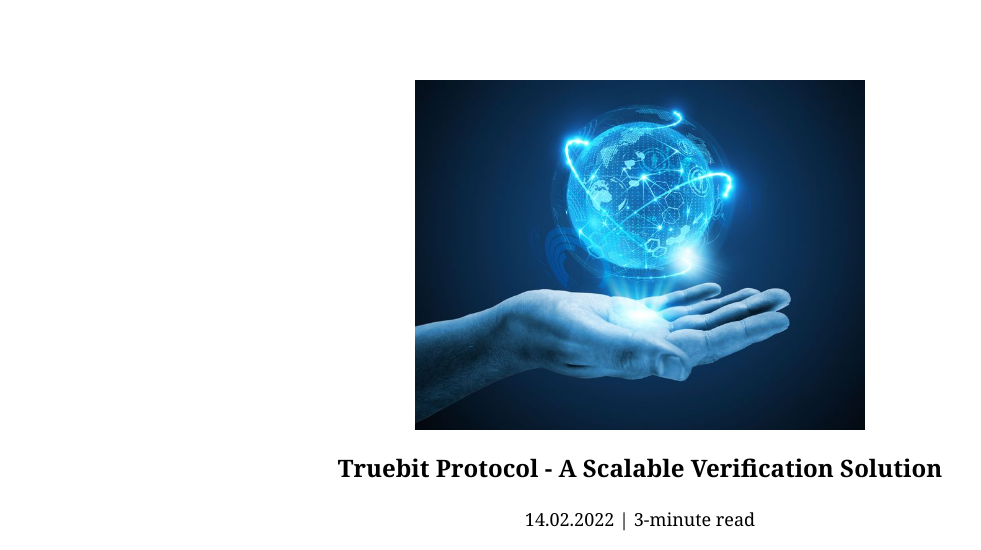
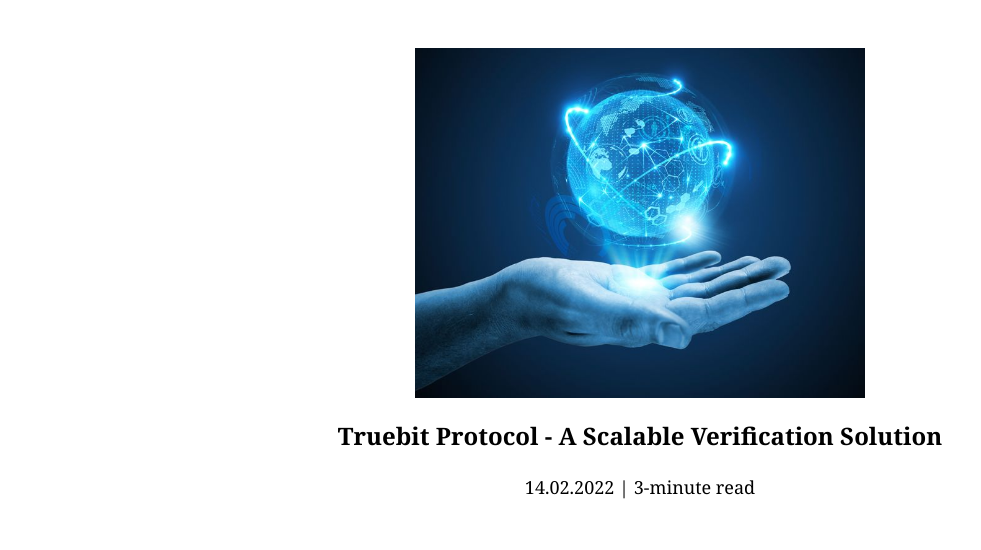
Before and after one commit to nesilozer/blog, a Gatsby site: page /blog in a window 1280 px wide. Shown: the part 250-800 px from the top of the page, without its empty margins (0-981 px from the left). Built offline with nearby package versions, Linux system fonts and the light colour scheme; Gatsby itself is replaced by a stand-in of ours.

Commit message:
front-end

```diff
--- a/blog/second-post/index.mdx
+++ b/blog/truebit/index.mdx
@@ -2,7 +2,6 @@
 title: "Truebit Protocol - A Scalable Verification Solution"
 date: "14.02.2022"
 hero_image: "./truebit.jpeg"
-
 hero_image_alt: "truebit protocol"
 ---
 <br/>
--- a/src/pages/blog/styles.module.css
+++ b/src/pages/blog/styles.module.css
@@ -1,4 +1,4 @@
 .post {
   text-align: center;
-  margin-top: 2.5rem;
+  margin-top: 0.5rem;
 }
```
Also changed, not shown: blog/truebit/truebit.jpeg (renamed from blog/second-post/truebit.jpeg), blog/truebit/tvm.png (renamed from blog/second-post/tvm.png).
